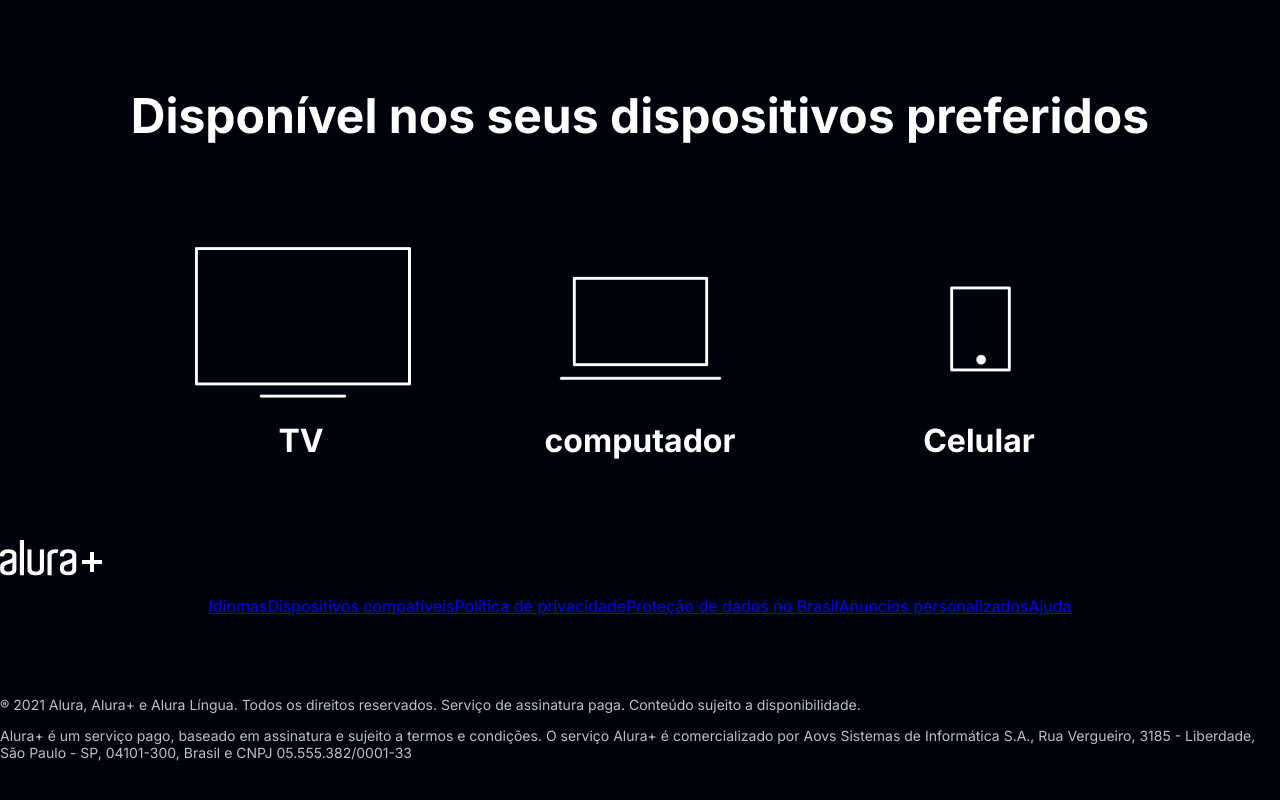
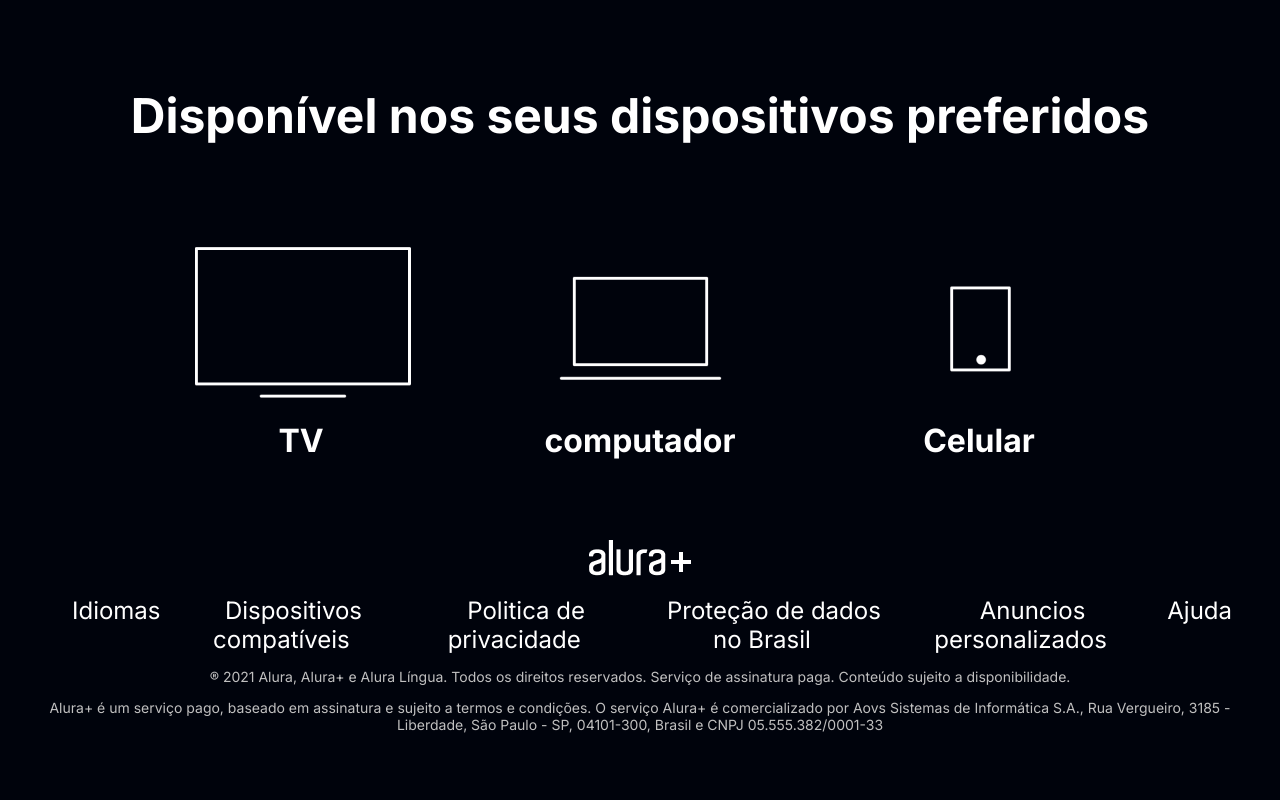
Before and after one commit to andressacamilo17/Alura-start-2024, a plain HTML site: page index.html in a window 1280 px wide. Shown: the part 3114-3914 px from the top of the page. Before the commit the page ends 3889 px from the top, so only its background shows below. Drawn offline with Linux system fonts and the light colour scheme.

Commit message:
finalizado

```diff
--- a/index.html
+++ b/index.html
@@ -38,7 +38,7 @@
 <section class=" container secundario">
 <div class="container-descrição">
 <p class="descrição-texto"> Só o combo+ oferece Alura+ Língua juntos para você ter acesso a cursos de diversas áreas da tecnologia e aprender inglês ou espanhol, onde e como quiser </p>
-<a href="www.alura.com.br" class="container-botao"> Assine o Combo+ </a>
+<a href="www.alura.com.br" class="container-botao secundario-botao"> Assine o Combo+ </a>
 </div>
 <img src="Telas.png" alt="Tela da alura plus e da alura linguas" class="secundario-imagem">
 </section>
@@ -100,5 +100,7 @@
 <p class="rodape__texto">Alura+ é um serviço pago, baseado em assinatura e sujeito a termos e condições. O serviço Alura+ é comercializado por Aovs Sistemas de Informática S.A., Rua Vergueiro, 3185 - Liberdade, São Paulo - SP, 04101-300, Brasil e CNPJ 05.555.382/0001-33</p>
 
 </footer>
+
+
     </body>
 </html>
--- a/style.css
+++ b/style.css
@@ -4,6 +4,7 @@
     --botao-azul: #167bf7;
     --cor-de-fundo: #00030C;
     --fonte-principal: 'Inter';
+    --botao-azul-efeito:#3c92fa;
 }
 
 body{
@@ -112,7 +113,7 @@
     font-size: 32px;
     color: var(--branco-principal);
 }
-.rodape__lista{
+.rodape{
     text-align: center;
     margin: 5em 3em;
 }
@@ -128,6 +129,21 @@
     color: var(--cinza-secundario);
     font-size: 14px;
 }
-.rodape__link{
+.lista__link a{
+    text-decoration: none;
+    color: var(--branco-principal);
+    font-size: 24px;
+    margin-left: 1em;
 
 }
+.lista__link a:hover{
+    color: var(--botao-azul);
+
+}
+.lista__link a:active{
+   color: purple ;
+}
+.container-botao:hover{
+    background-color: var(--botao-azul-efeito);
+    color: var(--cor-de-fundo);
+}
```
